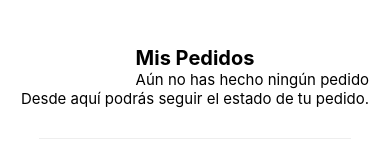
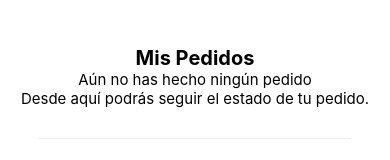
Before and after one commit to ne7espinosa/UNLA-PS2022C-E18, a React Native app: screen /TabTwo in a window 390 px wide. Shown: the part 322-482 px from the top of the page. Built offline with nearby package versions, Linux system fonts and the light colour scheme; what expo-linking would draw is missing.

Commit message:
cree un estilo propio para la advertencia
es como nombre, pero esta centrado

```diff
--- a/screens/TabTwoScreen.tsx
+++ b/screens/TabTwoScreen.tsx
@@ -27,8 +27,8 @@ export default function TabTwoScreen() {
           </FlatList>
           :
           <View>
-            <Text style={styles.nombre}>Aún no has hecho ningún pedido</Text>
-            <Text style={styles.nombre}>Desde aquí podrás seguir el estado de tu pedido.</Text>
+            <Text style={styles.advertencia}>Aún no has hecho ningún pedido</Text>
+            <Text style={styles.advertencia}>Desde aquí podrás seguir el estado de tu pedido.</Text>
           </View>
       }
 
@@ -48,9 +48,13 @@ const styles = StyleSheet.create({
     fontSize: 20,
     fontWeight: 'bold',
   },
+  advertencia:{
+    fontSize: 15,
+    textAlign: 'center'
+  },
   nombre:{
     fontSize: 15,
-    textAlign: 'right'
+    textAlign: 'left'
   },
   separator: {
     marginVertical: 30,
```
